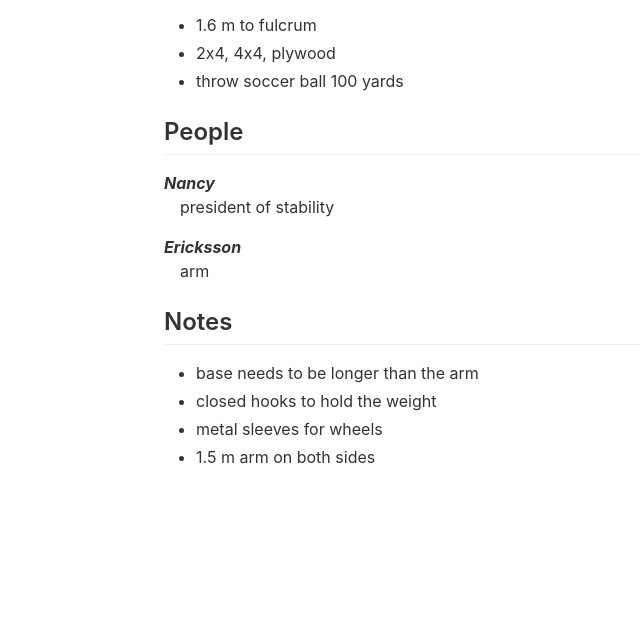
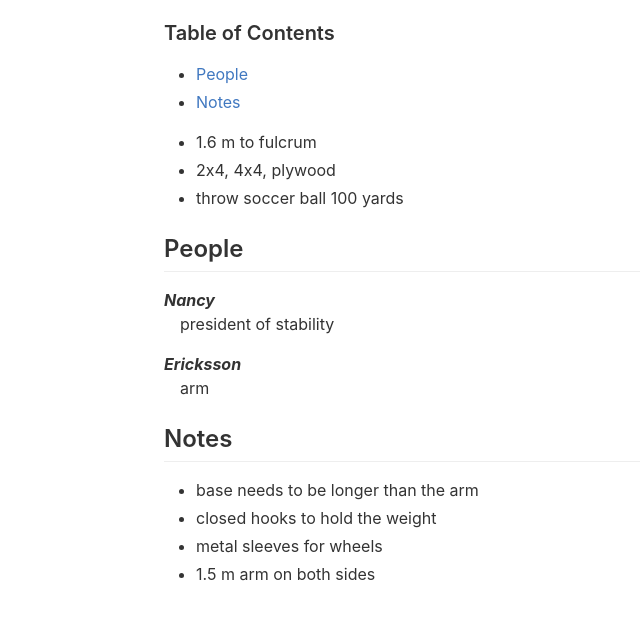
Before and after one commit to aryamanarora/trebuchet, a plain HTML site: page index.html in a window 1280 px wide. Shown: the part 180-800 px from the top of the page, without its empty margins (31-671 px from the left). Drawn offline with Linux system fonts and the light colour scheme.

Commit message:
Add files via upload

```diff
--- a/index.html
+++ b/index.html
@@ -705,7 +705,16 @@
             <h1 class="title">Trebuchet</h1>
                                                 <h3 class="date">March 22, 2017</h3>
                     </div>
-                        <ul>
+                        <div id="TOC">
+            <tbody>
+                <h3>Table of Contents</h3>
+                <ul>
+                <li><a href="#people">People</a></li>
+                <li><a href="#notes">Notes</a></li>
+                </ul>
+            </tbody>
+        </div>
+                <ul>
 <li>1.6 m to fulcrum</li>
 <li>2x4, 4x4, plywood</li>
 <li>throw soccer ball 100 yards</li>
```
